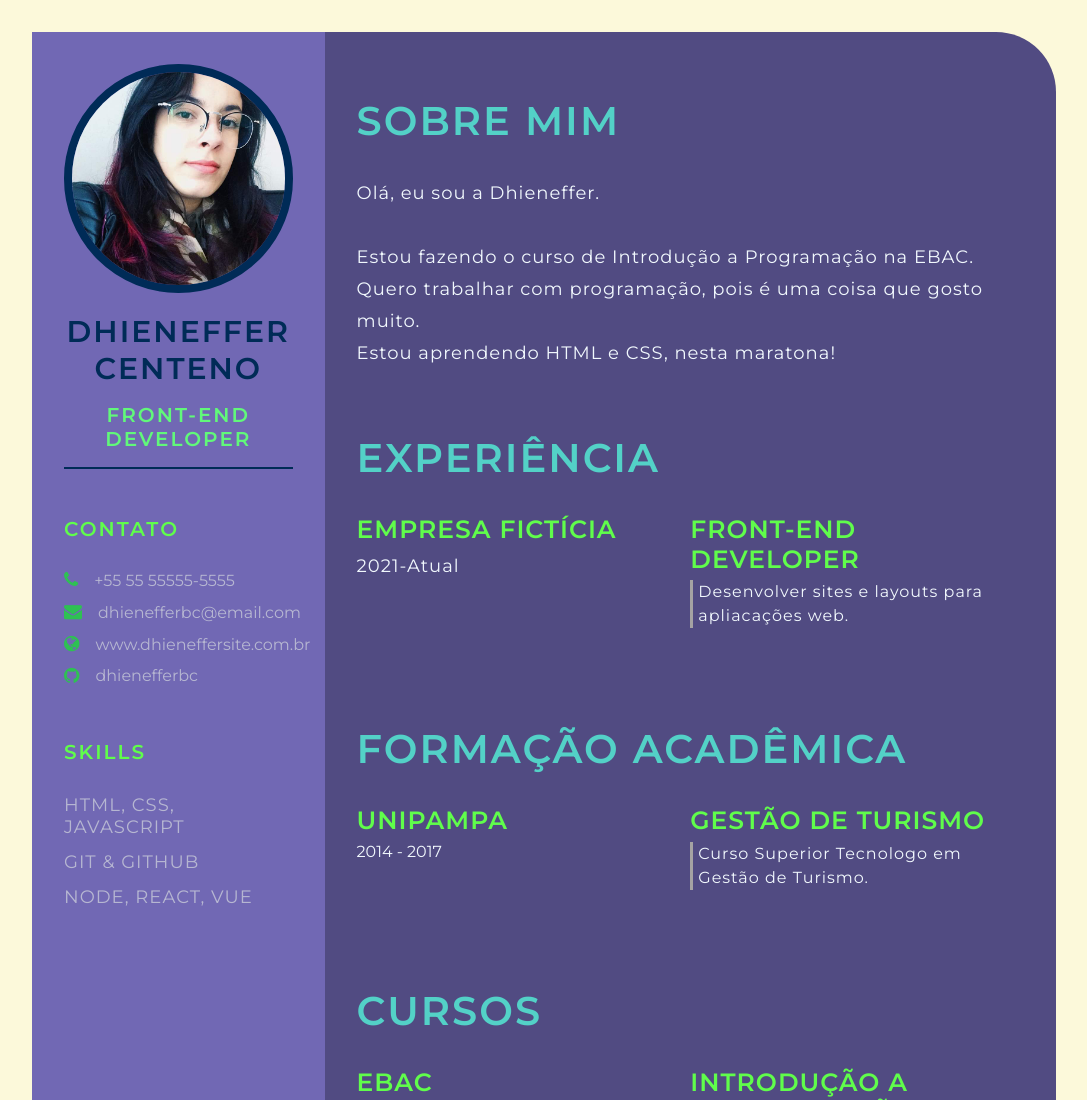
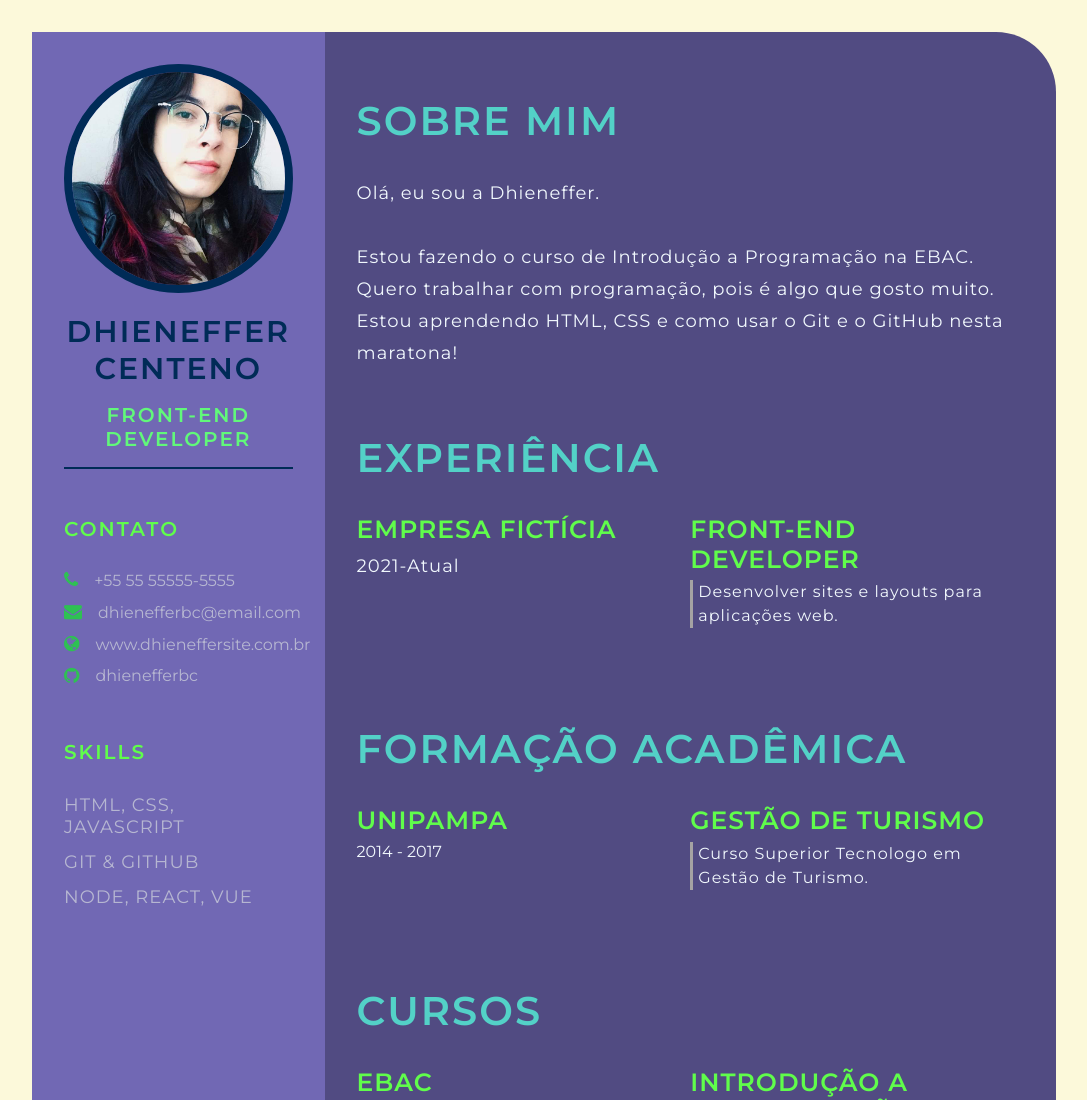
Before and after one commit to dhienefferbc/dhienefferbc.github.io, a plain HTML site: page index.html in a window 1280 px wide. Shown: the top 1100 px of the page, without its empty margins (96-1183 px from the left). Drawn offline with Linux system fonts and the light colour scheme.

Commit message:
final-project-corretions (#7)

```diff
--- a/index.html
+++ b/index.html
@@ -61,8 +61,8 @@
                     <p class="about-me-contents">
                         Olá, eu sou a Dhieneffer. <br>
                         <br>Estou fazendo o curso de Introdução a Programação na EBAC.
-                        <br>Quero trabalhar com programação, pois é uma coisa que gosto muito.
-                        <br>Estou aprendendo HTML e CSS, nesta maratona!
+                        <br>Quero trabalhar com programação, pois é algo que gosto muito.
+                        <br>Estou aprendendo HTML, CSS e como usar o Git e o GitHub nesta maratona!
                     </p>
                 </section>
                 <section class="experience gap">
@@ -75,7 +75,7 @@
                         <div class="exp-right">
                             <p class="exp-position">Front-End Developer</p>
                             <p class="exp-desc">
-                                Desenvolver sites e layouts para apliacações web.
+                                Desenvolver sites e layouts para aplicações web.
                             </p>
                         </div>
                     </div>
```
